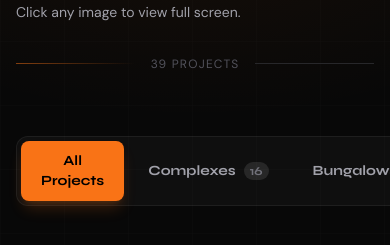
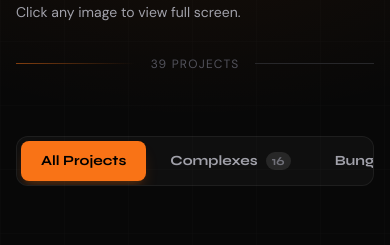
Before and after one commit to rushibhapkar/creative-group, a Next.js app: page / in a window 390 px wide. Shown: the part 7781-8026 px from the top of the page. Built offline with nearby package versions, Linux system fonts and the light colour scheme.

Commit message:
fix: resolve hydration errors, font loading, and mobile filter tabs

```diff
--- a/app/globals.css
+++ b/app/globals.css
@@ -1,7 +1,11 @@
+
 @tailwind base;
 @tailwind components;
 @tailwind utilities;
 
+/* scrollbar utility */
+.scrollbar-hide::-webkit-scrollbar { display: none; }
+.scrollbar-hide { -ms-overflow-style: none; scrollbar-width: none; }
 :root {
   --foreground-rgb: 0, 0, 0;
   --background-start-rgb: 214, 219, 220;
--- a/app/layout.tsx
+++ b/app/layout.tsx
@@ -1,35 +1,31 @@
 // app/layout.tsx
-
 import './globals.css';
 import type { Metadata } from 'next';
-import { Inter } from 'next/font/google';
+import { Inter, Syne, DM_Sans } from 'next/font/google';
 
 const inter = Inter({ subsets: ['latin'] });
+const syne = Syne({ subsets: ['latin'], weight: ['700', '800'], variable: '--font-syne', display: 'swap' });
+const dmSans = DM_Sans({ subsets: ['latin'], weight: ['300', '400', '500', '600'], variable: '--font-dm-sans', display: 'swap' });
 
-// The Cloudinary logo link you provided
 const LOGO_URL = 'https://res.cloudinary.com/demz8cf5k/image/upload/v1773681264/uploads/jzfra5zu7fu7yjvaiv1q.jpg';
 
 export const metadata: Metadata = {
-  // 1. Foundation for SEO
   metadataBase: new URL(
     process.env.NODE_ENV === 'production'
-      ? 'https://creativegroup.com' // Replace with your actual domain later
+      ? 'https://creativegroup.com'
       : 'http://localhost:3000'
   ),
 
-  // 2. Updated Branding
   title: 'Creative Group | Premium Real Estate Developers & Builders',
   description: 'Creative Group is a premier construction firm with 12+ years of excellence in Baramati. We build with quality and trust.',
   keywords: ['Creative Group', 'construction', 'builders', 'Baramati Real Estate', 'commercial construction', 'Sandip Jaypatre'],
 
-  // 3. ADD THIS: This makes the logo visible in Browser Tabs and Search Snippets
   icons: {
     icon: LOGO_URL,
     shortcut: LOGO_URL,
     apple: LOGO_URL,
   },
 
-  // 4. Social Media Previews (WhatsApp, LinkedIn, Facebook)
   openGraph: {
     title: 'Creative Group - Construction & Builders',
     description: 'Constructing excellence in Baramati. Your vision, our expertise.',
@@ -37,7 +33,7 @@ export const metadata: Metadata = {
     siteName: 'Creative Group',
     images: [
       {
-        url: LOGO_URL, // Using your logo as the share image
+        url: LOGO_URL,
         width: 800,
         height: 800,
         alt: 'Creative Group Logo',
@@ -48,21 +44,19 @@ export const metadata: Metadata = {
   },
 
   twitter: {
-    card: 'summary', // Changed to 'summary' because your logo is likely square
+    card: 'summary',
     title: 'Creative Group - Construction & Builders',
     description: 'Building your dream with quality and trust.',
     images: [LOGO_URL],
   },
 };
 
-export default function RootLayout({
-  children,
-}: {
-  children: React.ReactNode;
-}) {
+export default function RootLayout({ children }: { children: React.ReactNode }) {
   return (
     <html lang="en" className="scroll-smooth">
-      <body className={inter.className}>{children}</body>
+      <body className={`${inter.className} ${syne.variable} ${dmSans.variable}`}>
+        {children}
+      </body>
     </html>
   );
 }
--- a/components/footer.tsx
+++ b/components/footer.tsx
@@ -7,9 +7,14 @@ import {
   socialLinks,
   certifications,
 } from "@/app/data/footerData";
+import { useEffect, useState } from 'react';
 
 export default function Footer() {
-  const currentYear = new Date().getFullYear();
+const [currentYear, setCurrentYear] = useState<number | null>(null);
+
+useEffect(() => {
+  setCurrentYear(new Date().getFullYear());
+}, []);
 
   const scrollToSection = (href: string) => {
     if (href.startsWith('#')) {
@@ -121,7 +126,7 @@ export default function Footer() {
           <div className="flex flex-col md:flex-row justify-between items-center gap-6">
             <div className="text-center md:text-left">
               <p className="text-gray-500 text-sm">
-                © {currentYear} {companyInfo.name}. All rights reserved.
+© {currentYear ?? new Date().getFullYear()} {companyInfo.name}. All rights reserved.
               </p>
               <p className="text-gray-600 text-xs mt-1">
                 Founded by {companyInfo.owner} • {companyInfo.experience}
--- a/components/gallery/GallerySection.tsx
+++ b/components/gallery/GallerySection.tsx
@@ -15,16 +15,16 @@ import Lightbox from './Lightbox';
 type FilterValue = 'all' | 'complexes' | 'bungalows';
 
 const FILTERS: { value: FilterValue; label: string; count?: number }[] = [
-  { value: 'all',        label: 'All Projects' },
-  { value: 'complexes',  label: 'Complexes',  count: complexPhotos.length },
-  { value: 'bungalows',  label: 'Bungalows',  count: bungalowPhotos.length },
+  { value: 'all', label: 'All Projects' },
+  { value: 'complexes', label: 'Complexes', count: complexPhotos.length },
+  { value: 'bungalows', label: 'Bungalows', count: bungalowPhotos.length },
 ];
 
 export default function GallerySection() {
-  const [filter, setFilter]                 = useState<FilterValue>('all');
+  const [filter, setFilter] = useState<FilterValue>('all');
   const [lightboxPhotos, setLightboxPhotos] = useState<GalleryPhoto[]>([]);
-  const [lightboxIndex, setLightboxIndex]   = useState(0);
-  const [lightboxOpen, setLightboxOpen]     = useState(false);
+  const [lightboxIndex, setLightboxIndex] = useState(0);
+  const [lightboxOpen, setLightboxOpen] = useState(false);
   const [headingVisible, setHeadingVisible] = useState(false);
   const headingRef = useRef<HTMLDivElement>(null);
 
@@ -42,17 +42,17 @@ export default function GallerySection() {
 
   const closeLightbox = useCallback(() => setLightboxOpen(false), []);
 
-  const handleComplexClick  = (i: number) => openLightbox(complexPhotos,  i);
+  const handleComplexClick = (i: number) => openLightbox(complexPhotos, i);
   const handleBungalowClick = (i: number) => openLightbox(bungalowPhotos, i);
 
   return (
     <>
       {/* Google Fonts */}
-      <style>{`
+      {/* <style>{`
         @import url('https://fonts.googleapis.com/css2?family=Syne:wght@700;800;900&family=DM+Sans:wght@300;400;500;600&display=swap');
         .scrollbar-hide::-webkit-scrollbar { display: none; }
         .scrollbar-hide { -ms-overflow-style: none; scrollbar-width: none; }
-      `}</style>
+      `}</style> */}
 
       <section
         id="gallery"
@@ -126,25 +126,24 @@ export default function GallerySection() {
           </div>
 
           {/* ── Filter tabs ──────────────────────────────────────── */}
-          <div className="flex gap-1 mb-14 p-1 rounded-xl bg-white/[0.03] border border-white/[0.06] w-fit">
+          <div className="flex gap-1 mb-14 p-1 rounded-xl bg-white/[0.03] border border-white/[0.06] w-full overflow-x-auto scrollbar-hide">
             {FILTERS.map((f) => (
               <button
                 key={f.value}
                 onClick={() => setFilter(f.value)}
                 className={`
-                  relative px-5 py-2.5 rounded-lg text-sm font-semibold transition-all duration-300
+                  relative px-5 py-2.5 rounded-lg text-sm font-semibold transition-all duration-300 whitespace-nowrap flex-shrink-0
                   ${filter === f.value
                     ? 'bg-orange-500 text-black shadow-lg shadow-orange-500/20'
                     : 'text-zinc-400 hover:text-white'
                   }
-                `}
-                style={{ fontFamily: "'Syne', sans-serif" }}
+                  `}
+                style={{ fontFamily: "var(--font-syne), sans-serif" }}
               >
                 {f.label}
                 {f.count !== undefined && (
-                  <span className={`ml-2 text-xs px-1.5 py-0.5 rounded-full ${
-                    filter === f.value ? 'bg-black/20 text-black/70' : 'bg-white/10 text-zinc-500'
-                  }`}>
+                  <span className={`ml-2 text-xs px-1.5 py-0.5 rounded-full ${filter === f.value ? 'bg-black/20 text-black/70' : 'bg-white/10 text-zinc-500'
+                    }`}>
                     {f.count}
                   </span>
                 )}
--- /dev/null
+++ b/components/global.d.ts
@@ -0,0 +1,2 @@
+// global.d.ts
+declare module '*.css';
--- a/components/navigation.tsx
+++ b/components/navigation.tsx
@@ -73,7 +73,7 @@ export default function Navigation() {
                   Creative Group
                 </span>
                 <span className="text-[10px] font-semibold text-gray-400 uppercase tracking-[0.18em] mt-[3px]">
-                  Construction & Builders
+Construction &amp; Builders
                 </span>
               </div>
             </button>
--- a/tsconfig.json
+++ b/tsconfig.json
@@ -1,6 +1,6 @@
 {
   "compilerOptions": {
-    "target": "es5",
+    "target": "es2017",
     "lib": ["dom", "dom.iterable", "esnext"],
     "allowJs": true,
     "skipLibCheck": true,
@@ -22,6 +22,6 @@
       "@/*": ["./*"]
     }
   },
-  "include": ["next-env.d.ts", "**/*.ts", "**/*.tsx", ".next/types/**/*.ts"],
+  "include": ["next-env.d.ts", "**/*.ts", "**/*.tsx", ".next/types/**/*.ts","**/*.d.ts"],
   "exclude": ["node_modules"]
 }
```
